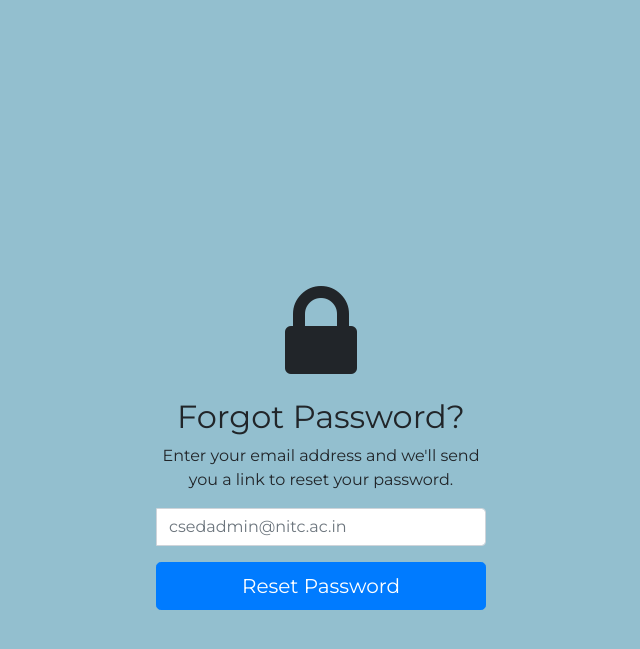
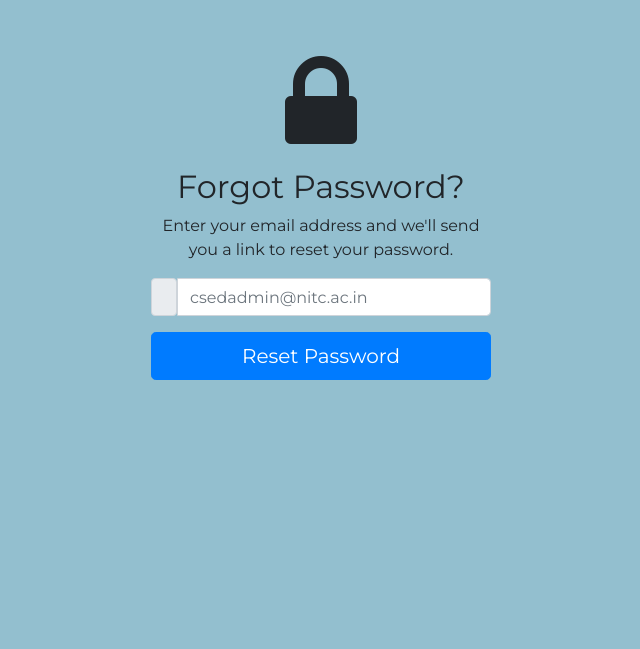
Before and after one commit to N0oshin/Google-scholar-API, a Python web app: template templates/reset.html in a window 1280 px wide. Shown: the top 649 px of the page, without its empty margins (319-959 px from the left). Run offline with Jinja, Linux system fonts and the light colour scheme; the template is opened without the code that fills it, so the values that code supplies are empty; some libraries are stand-ins or nearby versions.

Commit message:
Update reset.html

```diff
--- a/templates/reset.html
+++ b/templates/reset.html
@@ -1,50 +1,24 @@
 {% extends 'base_login.html' %}
-
 {% block title %} Google scholar API {% endblock %}
-
 {% block content %}
-
 <link rel="stylesheet" href="https://maxcdn.bootstrapcdn.com/font-awesome/4.5.0/css/font-awesome.min.css">
-
-<div class="container" style="margin-top:25%;">
-
-		<div class="col-md-4 col-md-offset-4" style="margin:auto;">
-
+<div class="container my-5">
+  <div class="row justify-content-center">
+    <div class="col-md-4">
       <div class="text-center">
         <h3><i class="fa fa-lock fa-4x"></i></h3>
-                  <h2 class="text-center">Forgot Password?</h2>
+        <h2>Forgot Password?</h2>
         <p>Enter your email address and we'll send you a link to reset your password.</p>
-                  <div class="panel-body">
-
-                    <form id="resetform" role="form" autocomplete="off" class="form" method="post">
-
-                      <div class="form-group">
-                        <div class="input-group">
-                          <span class="input-group-addon"><i class="glyphicon glyphicon-envelope color-blue"></i></span>
-                          <input id="email" name="email" placeholder="csedadmin@nitc.ac.in" class="form-control"  type="email">
+        <form id="resetform" autocomplete="off" method="post">
+          <div class="mb-3 input-group">
+            <span class="input-group-text"><i class="glyphicon glyphicon-envelope color-blue"></i></span>
+            <input id="email" name="email" placeholder="csedadmin@nitc.ac.in" class="form-control" type="email" required>
+          </div>
+          <button type="submit" class="btn btn-primary btn-lg w-100 mb-2">Reset Password</button>
+          <input type="hidden" name="token" id="token" value="">
+        </form>
       </div>
     </div>
-                      <div class="form-group">
-                        <input name="recover-submit" class="btn btn-lg btn-primary btn-block" value="Reset Password" type="submit">
-                      </div>
-
-                      <input type="hidden" class="hide" name="token" id="token" value="">
-                    </form>
-
   </div>
 </div>
-
-
-	</div>
-</div>
-
-
-
-
-
-
-
-
-
-
 {% endblock %}
```
Lines whose indentation alone changed are shown as unchanged.
